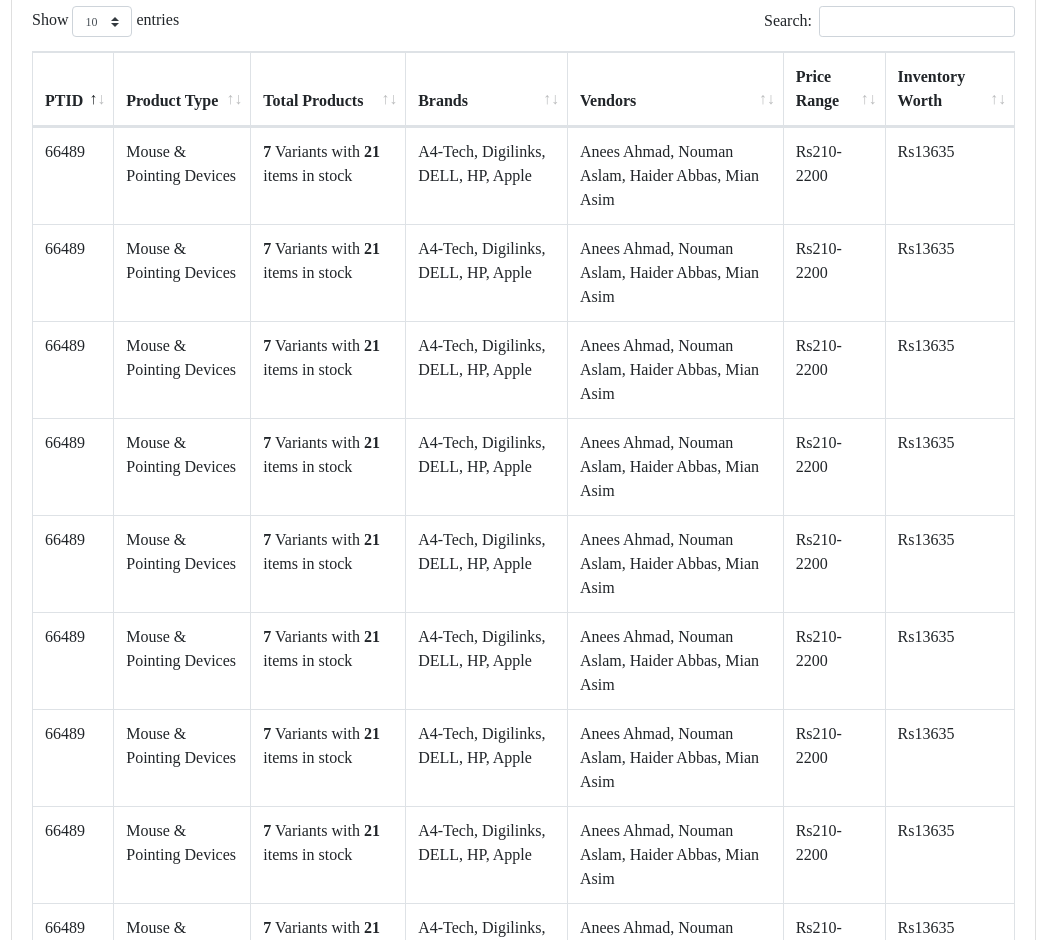
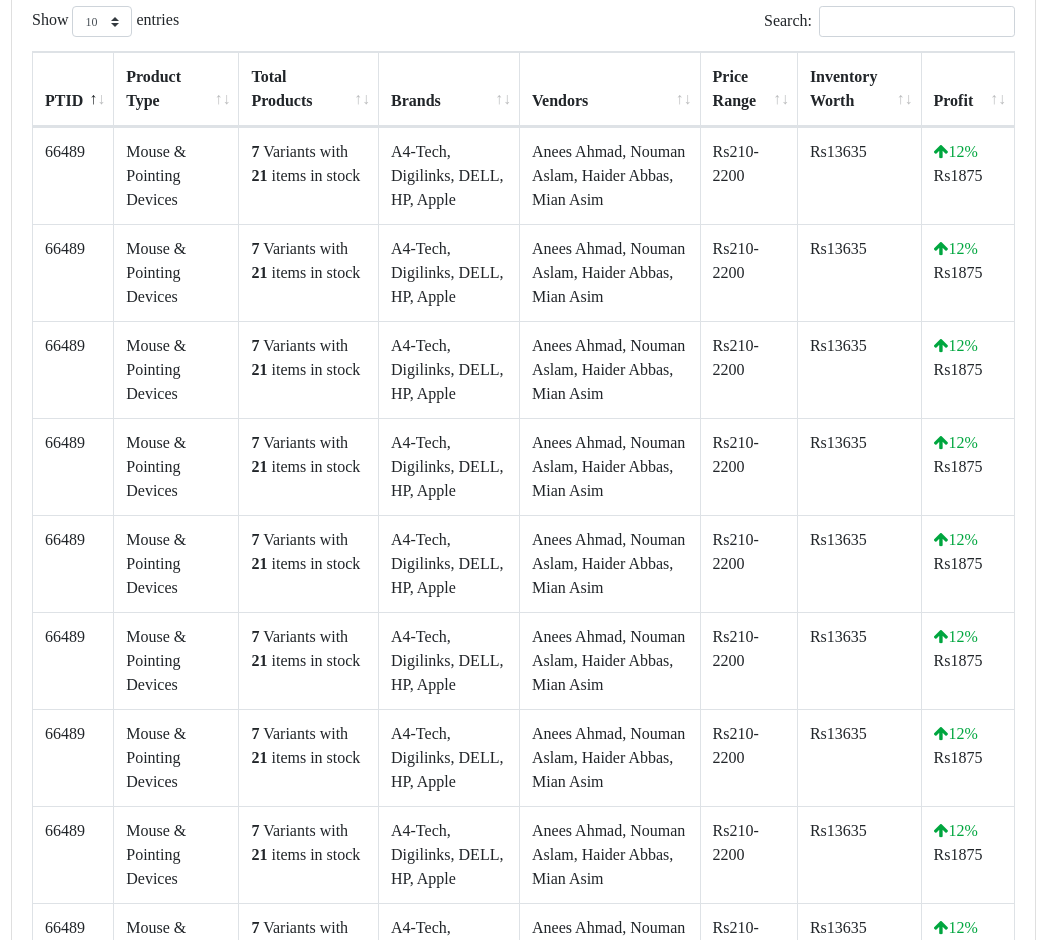
Before and after one commit to ranajahanzaib/rc-pos, a website with bundled scripts: page src/product-types.html in a window 1280 px wide. Shown: the part 200-1140 px from the top of the page, 229-1280 px from the left. Built offline with nearby package versions, Linux system fonts and the light colour scheme.

Commit message:
added table in products-types.html

```diff
--- a/src/product-types.html
+++ b/src/product-types.html
@@ -224,6 +224,7 @@
                         <th>Vendors</th>
                         <th>Price Range</th>
                         <th>Inventory Worth</th>
+                        <th>Profit</th>
                       </tr>
                     </thead>
                     <tfoot>
@@ -235,6 +236,7 @@
                         <th>Vendors</th>
                         <th>Price Range</th>
                         <th>Inventory Worth</th>
+                        <th>Profit</th>
                       </tr>
                     </tfoot>
                     <tbody>
@@ -246,6 +248,7 @@
                         <td>Anees Ahmad, Nouman Aslam, Haider Abbas, Mian Asim</td>
                         <td>Rs210-2200</td>
                         <td>Rs13635</td>
+                        <td><span class="text-primary"><i class="fa fa-arrow-up"></i>12%</span> Rs1875</td>
                       </tr>
                       <tr>
                         <td>66489</td>
@@ -255,6 +258,7 @@
                         <td>Anees Ahmad, Nouman Aslam, Haider Abbas, Mian Asim</td>
                         <td>Rs210-2200</td>
                         <td>Rs13635</td>
+                        <td><span class="text-primary"><i class="fa fa-arrow-up"></i>12%</span> Rs1875</td>
                       </tr>
                       <tr>
                         <td>66489</td>
@@ -264,6 +268,7 @@
                         <td>Anees Ahmad, Nouman Aslam, Haider Abbas, Mian Asim</td>
                         <td>Rs210-2200</td>
                         <td>Rs13635</td>
+                        <td><span class="text-primary"><i class="fa fa-arrow-up"></i>12%</span> Rs1875</td>
                       </tr>
                       <tr>
                         <td>66489</td>
@@ -273,6 +278,7 @@
                         <td>Anees Ahmad, Nouman Aslam, Haider Abbas, Mian Asim</td>
                         <td>Rs210-2200</td>
                         <td>Rs13635</td>
+                        <td><span class="text-primary"><i class="fa fa-arrow-up"></i>12%</span> Rs1875</td>
                       </tr>
                       <tr>
                         <td>66489</td>
@@ -282,6 +288,7 @@
                         <td>Anees Ahmad, Nouman Aslam, Haider Abbas, Mian Asim</td>
                         <td>Rs210-2200</td>
                         <td>Rs13635</td>
+                        <td><span class="text-primary"><i class="fa fa-arrow-up"></i>12%</span> Rs1875</td>
                       </tr>
                       <tr>
                         <td>66489</td>
@@ -291,6 +298,7 @@
                         <td>Anees Ahmad, Nouman Aslam, Haider Abbas, Mian Asim</td>
                         <td>Rs210-2200</td>
                         <td>Rs13635</td>
+                        <td><span class="text-primary"><i class="fa fa-arrow-up"></i>12%</span> Rs1875</td>
                       </tr>
                       <tr>
                         <td>66489</td>
@@ -300,6 +308,7 @@
                         <td>Anees Ahmad, Nouman Aslam, Haider Abbas, Mian Asim</td>
                         <td>Rs210-2200</td>
                         <td>Rs13635</td>
+                        <td><span class="text-primary"><i class="fa fa-arrow-up"></i>12%</span> Rs1875</td>
                       </tr>
                       <tr>
                         <td>66489</td>
@@ -309,6 +318,7 @@
                         <td>Anees Ahmad, Nouman Aslam, Haider Abbas, Mian Asim</td>
                         <td>Rs210-2200</td>
                         <td>Rs13635</td>
+                        <td><span class="text-primary"><i class="fa fa-arrow-up"></i>12%</span> Rs1875</td>
                       </tr>
                       <tr>
                         <td>66489</td>
@@ -318,6 +328,7 @@
                         <td>Anees Ahmad, Nouman Aslam, Haider Abbas, Mian Asim</td>
                         <td>Rs210-2200</td>
                         <td>Rs13635</td>
+                        <td><span class="text-primary"><i class="fa fa-arrow-up"></i>12%</span> Rs1875</td>
                       </tr>
                       <tr>
                         <td>66489</td>
@@ -327,6 +338,7 @@
                         <td>Anees Ahmad, Nouman Aslam, Haider Abbas, Mian Asim</td>
                         <td>Rs210-2200</td>
                         <td>Rs13635</td>
+                        <td><span class="text-primary"><i class="fa fa-arrow-up"></i>12%</span> Rs1875</td>
                       </tr>
                       <tr>
                         <td>66489</td>
@@ -336,6 +348,7 @@
                         <td>Anees Ahmad, Nouman Aslam, Haider Abbas, Mian Asim</td>
                         <td>Rs210-2200</td>
                         <td>Rs13635</td>
+                        <td><span class="text-primary"><i class="fa fa-arrow-up"></i>12%</span> Rs1875</td>
                       </tr>
                       <tr>
                         <td>66489</td>
@@ -345,6 +358,7 @@
                         <td>Anees Ahmad, Nouman Aslam, Haider Abbas, Mian Asim</td>
                         <td>Rs210-2200</td>
                         <td>Rs13635</td>
+                        <td><span class="text-primary"><i class="fa fa-arrow-up"></i>12%</span> Rs1875</td>
                       </tr>
                       <tr>
                         <td>66489</td>
@@ -354,6 +368,7 @@
                         <td>Anees Ahmad, Nouman Aslam, Haider Abbas, Mian Asim</td>
                         <td>Rs210-2200</td>
                         <td>Rs13635</td>
+                        <td><span class="text-primary"><i class="fa fa-arrow-up"></i>12%</span> Rs1875</td>
                       </tr>
                       <tr>
                         <td>66489</td>
@@ -363,6 +378,7 @@
                         <td>Anees Ahmad, Nouman Aslam, Haider Abbas, Mian Asim</td>
                         <td>Rs210-2200</td>
                         <td>Rs13635</td>
+                        <td><span class="text-primary"><i class="fa fa-arrow-up"></i>12%</span> Rs1875</td>
                       </tr>
                       <tr>
                         <td>66489</td>
@@ -372,6 +388,7 @@
                         <td>Anees Ahmad, Nouman Aslam, Haider Abbas, Mian Asim</td>
                         <td>Rs210-2200</td>
                         <td>Rs13635</td>
+                        <td><span class="text-primary"><i class="fa fa-arrow-up"></i>12%</span> Rs1875</td>
                       </tr>
                     </tbody>
                   </table>
```
